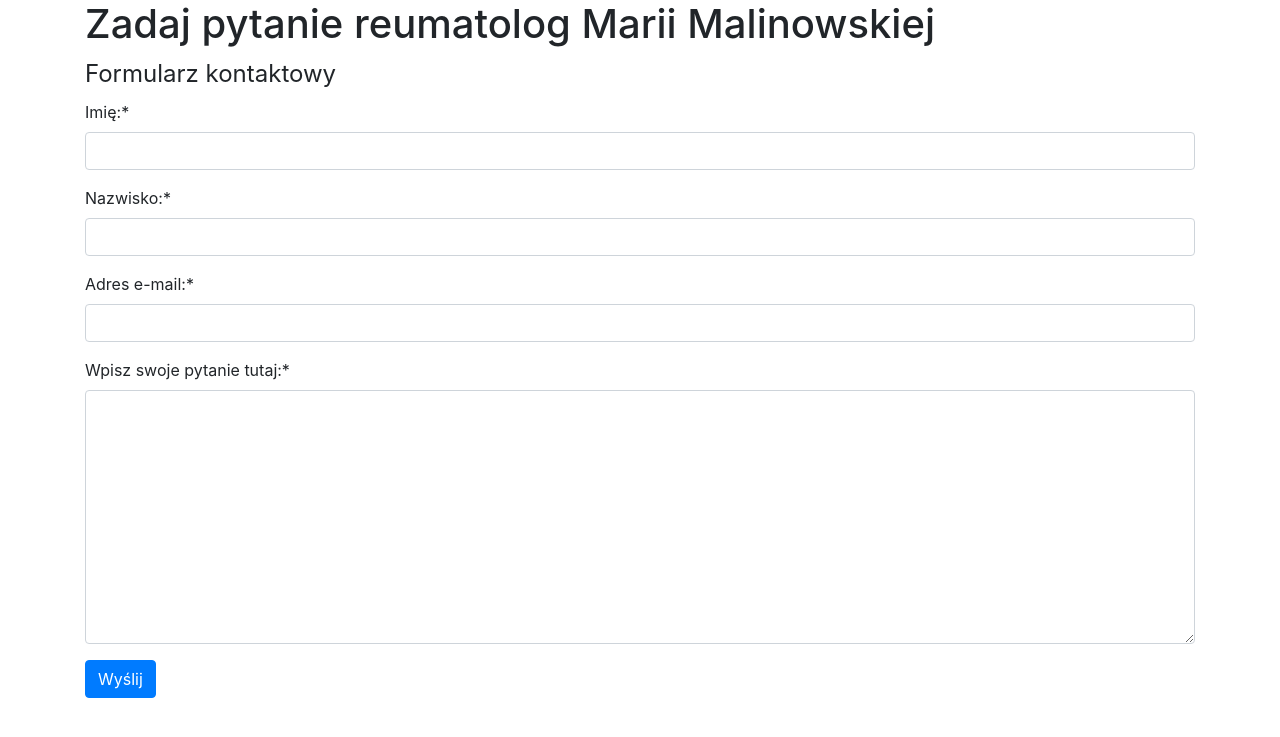
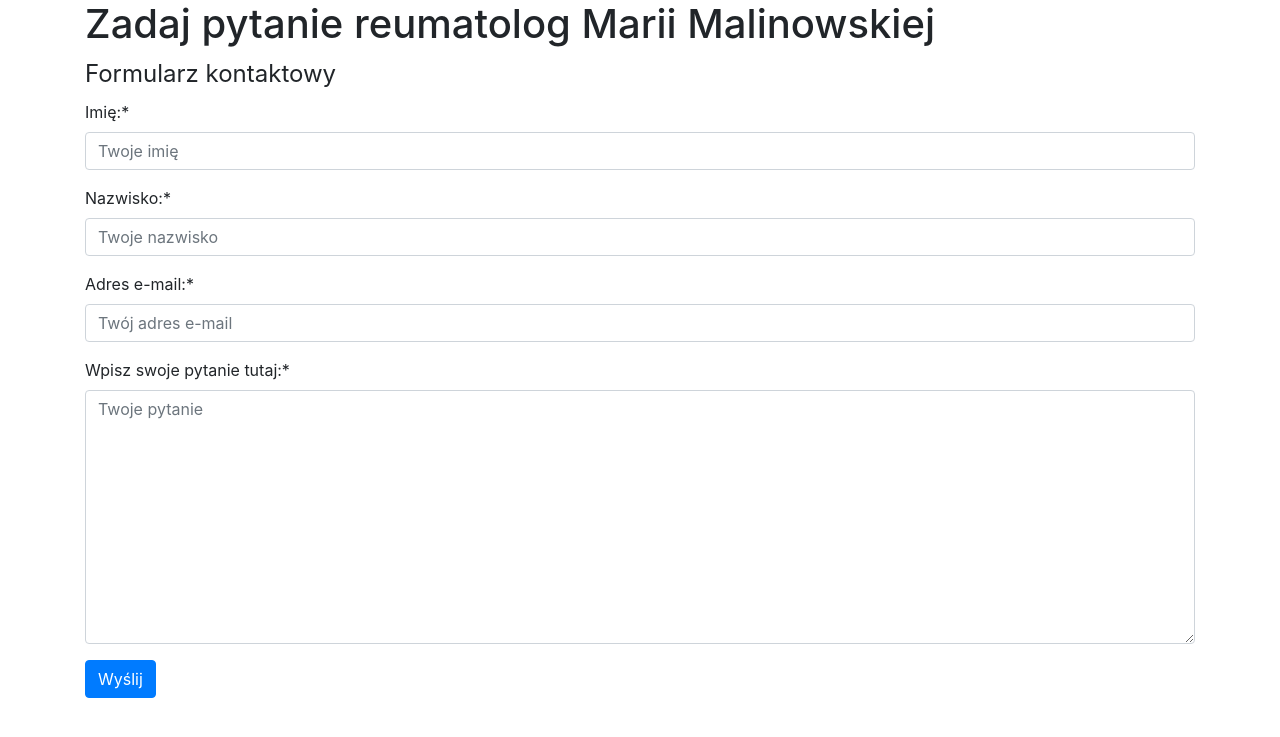
Before and after one commit to DorotaMa/Project, a Django app: page /medical/question in a window 1280 px wide. Shown: the top 737 px of the page. Run offline with Django 3.2, Linux system fonts and the light colour scheme; some libraries are stand-ins or nearby versions.

Commit message:
changes to question form

```diff
--- a/WebApp/medical/forms.py
+++ b/WebApp/medical/forms.py
@@ -33,23 +33,27 @@ class AskingQuestion(forms.Form):
         max_length=15,
         label='Imię:',
         required=True,
+        widget=forms.TextInput(attrs={'placeholder': 'Twoje imię'}),
     )
 
     surname = forms.CharField(
         max_length=25,
         label='Nazwisko:',
         required=True,
+        widget=forms.TextInput(attrs={'placeholder': 'Twoje nazwisko'}),
     )
 
     email = forms.EmailField(
         label='Adres e-mail:',
         required=True,
+        widget=forms.TextInput(attrs={'placeholder': 'Twój adres e-mail'}),
     )
 
     message = forms.CharField(
         required=True,
-        widget=forms.Textarea,
-        label='Wpisz swoje pytanie tutaj:'
+        widget=forms.Textarea(attrs={'placeholder': 'Twoje pytanie'}),
+        label='Wpisz swoje pytanie tutaj:',
+
     )
 
     def __init__(self, *args, **kwargs):
@@ -72,7 +76,7 @@ class AskingQuestion(forms.Form):
 
             ),
             ButtonHolder(
-                Submit('submit', 'Wyślij', css_class='button white')
+                Submit('submit', 'Wyślij', css_class='button white', onclick='alert("Wysłałeś pytanie do reumatolog Marii Malinowskiej!");')
             )
         )
     # name = forms.CharField(max_length=15, label='Imię:')
--- a/WebApp/medical/templates/medical/base.html
+++ b/WebApp/medical/templates/medical/base.html
@@ -1,5 +1,5 @@
 <!doctype html>
-<html lang="en">
+<html lang="pl">
 <head>
   <meta charset="utf-8">
   <meta name="viewport" content="width=device-width, initial-scale=1, shrink-to-fit=no">
--- a/WebApp/medical/templates/registration/login.html
+++ b/WebApp/medical/templates/registration/login.html
@@ -15,7 +15,7 @@
     </form>
 
     <p>
-        Lub
+        lub
         <a href='{% provider_login_url "google" method="oauth2" %}'>Zaloguj przez Google</a>
     </p>
 </body>
```
